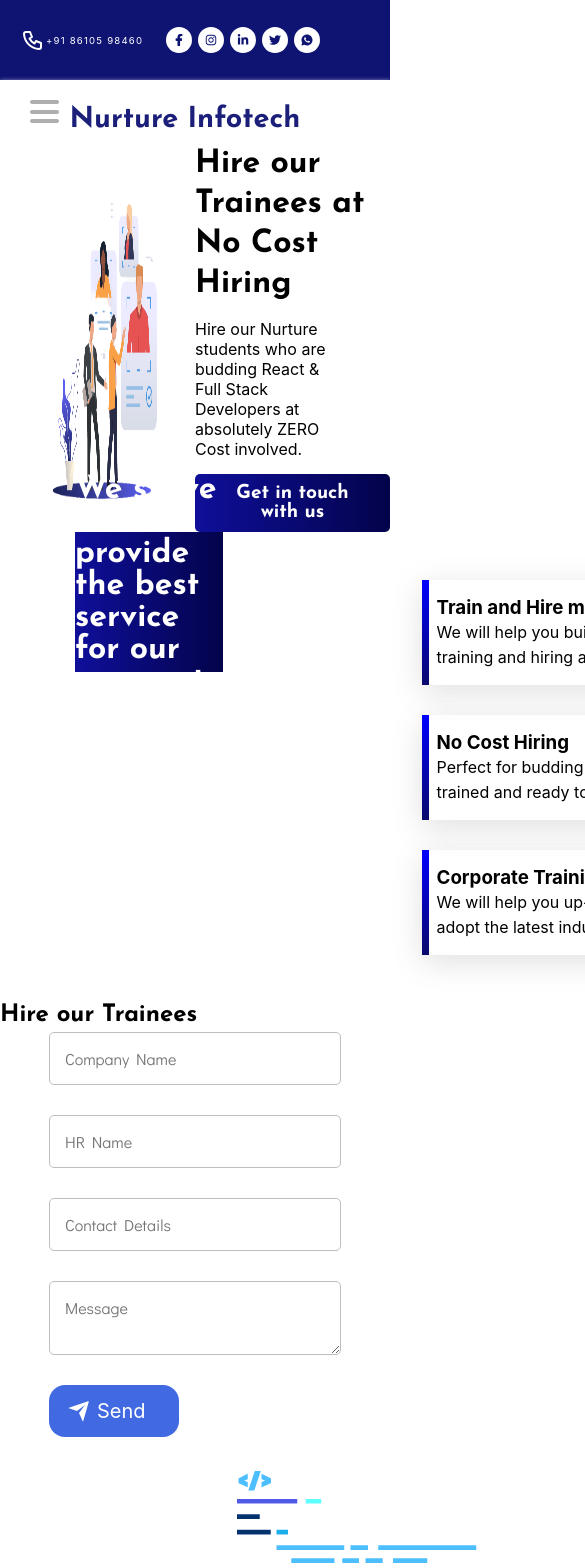
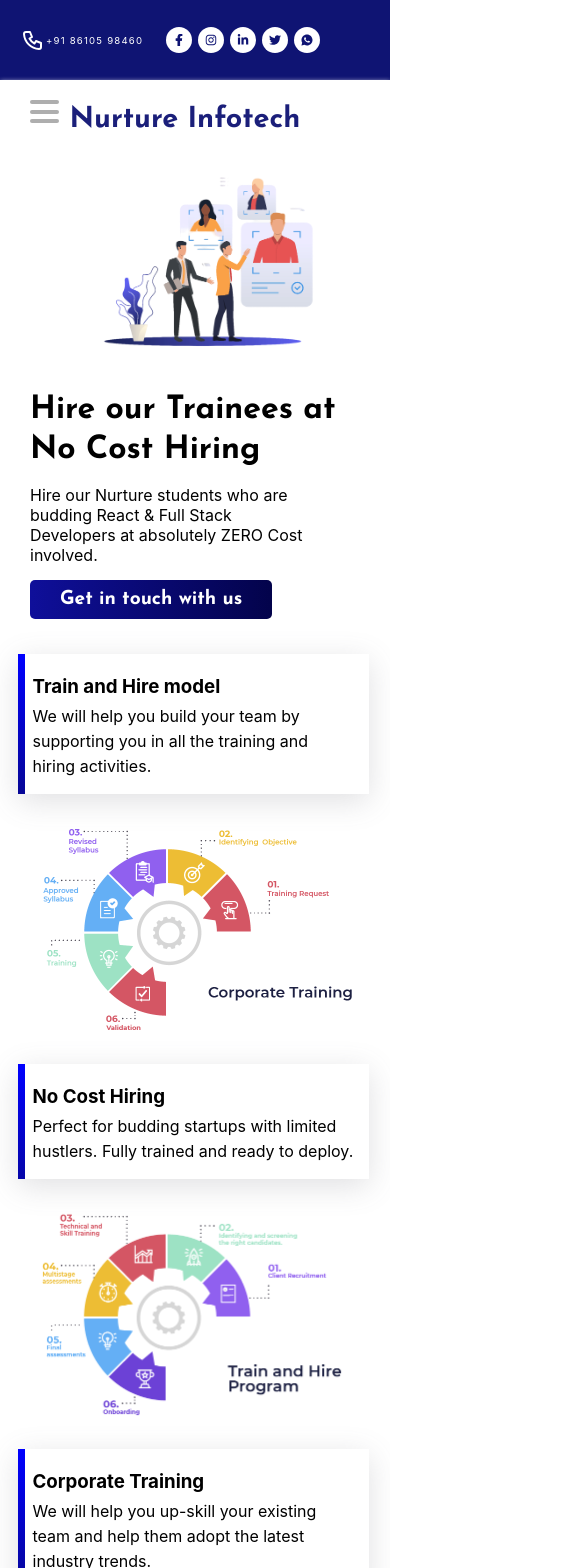
Before and after one commit to tamilselvanrangasamy/NurtureInfotech, a React (Create React App) app: page /hireus in a window 390 px wide. Shown: the top 1568 px of the page, 585 px wide, since content can reach past the window. Built offline with nearby package versions, Linux system fonts and the light colour scheme; a web font is replaced by a local one.

Commit message:
galleryPage

```diff
--- a/src/App.js
+++ b/src/App.js
@@ -8,6 +8,7 @@
 import Enquiryform from "./Components/Enquiry/Enquiryform";
 import Contact from "./Components/Contact/Contact";
 import Hireus from "./Components/HireUs/Hireus";
+import Gallery from "./Components/Gallery/Gallery";
 
 function App() {
   return (
@@ -22,6 +23,7 @@
           <Route path="/enquire" element={<Enquiryform></Enquiryform>}></Route>
           <Route path="/contact" element={<Contact></Contact>} ></Route>
           <Route path="/hireus" element={<Hireus></Hireus>}></Route>
+          <Route path="/gallery" element={<Gallery></Gallery>}></Route>
         </Routes>
 
         <Footer></Footer>
--- /dev/null
+++ b/src/Components/Gallery/Gallery.css
@@ -0,0 +1,5 @@
+.Gallery
+{
+    min-height: 100vh;
+
+}
--- /dev/null
+++ b/src/Components/Gallery/Gallery.jsx
@@ -0,0 +1,17 @@
+import React from 'react'
+import './Gallery.css'
+
+function Gallery() {
+  return (
+    <div>
+
+
+        <section className='Gallery'>
+
+        </section>
+
+    </div>
+  )
+}
+
+export default Gallery
--- a/src/Components/HireUs/Hireus.css
+++ b/src/Components/HireUs/Hireus.css
@@ -3,6 +3,7 @@
 .mainScreen {
     /* background-color: red; */
     display: grid;
+    height: auto;
     grid-template-columns: 1fr 1fr;
 }
 
@@ -79,6 +80,12 @@
 
 }
 
+.model1>h3,
+.model2>h3,
+.model3>h3 {
+    margin: 5px 0px;
+}
+
 .TrainingModelHeading h1 {}
 
 .TrainingModelTitle {
@@ -101,18 +108,20 @@
     /* border-left: 5px solid rgb(3, 3, 75) ; */
     padding: 15px;
     box-shadow: rgba(100, 100, 111, 0.2) 0px 7px 29px 0px;
+    overflow: hidden;
 }
 
 .model1::before,
 .model2::before,
 .model3::before {
     content: '';
-    height: 105px;
+    height: 195px;
     width: 7px;
     position: absolute;
     top: 0px;
     left: 0px;
     background-image: linear-gradient(to top, rgb(10, 10, 109), blue);
+
 }
 
 .model1:hover,
@@ -131,7 +140,48 @@
 
 }
 
+.HRForm {
+    display: grid;
+    grid-template-columns: 1fr 1fr;
 
+}
+
+.hrimg {
+    transform: scale(.70);
+
+}
+
+.hrimg>img {
+    height: 100%;
+    width: 100%;
+
+}
+
+.HRHeading {
+    font-size: 2rem;
+    text-align: center;
+}
+
+.FormDesignHeading {
+    padding: 5px;
+    margin-bottom: 20px;
+    transform: translateX(-25px);
+}
+
+.FormDesign {
+    display: grid;
+    grid-template-columns: 1fr;
+
+}
+
+.image-container-mobile {
+    height: 250px;
+    display: none;
+}
+
+.image-container-mobile>img {
+    height: 100%;
+}
 
 @media all and (max-width:1400px) {
     .image-container {
@@ -165,8 +215,7 @@
 
     .hireButton {}
 
-    .TrainingModelDesign
-    {
+    .TrainingModelDesign {
         margin: 33px 109px;
     }
 
@@ -180,8 +229,132 @@
     }
 }
 
-@media all and (max-width:1024px) {}
+@media all and (max-width:1024px) {
+    .TrainingModelHeading {
+        display: block;
+        height: auto;
+        padding: 15px 20px;
+        margin: 10px 30px;
+    }
+    .TrainingModel
+    {
+        display: block;
+        margin: 0px;
+    }
+    .hireHeadingtwo
+    {
+        font-size: 1.8rem;
+        text-align: center;
+    }
 
-@media all and (max-width:768px) {}
+    .mainScreen {
+        grid-template-columns: 1fr;
+        justify-content: center;
+    }
+    .hirebtn
+    {
+        display: flex;
+    }
+    .hireDetails
+    {
+        padding: 10px 15px;
+    }
+    .TrainingModelDesign
+    {
+        margin: 0px;
+    }
+    .model1,.model2,.model3
+    {
+        width: 320px;
+        margin: 10px;
+    }
+    /* .image-container
+    {
+        height: 370px;
+        width: 450px;
+    }
+    .image-container > img
+    {
+        height: 100%;
+        width: 100%;
+    } */
+    .TrainingModelimg
+    {
+        display: grid;
+        align-items: center;
+    }
+    .HireForm
+    {
+        margin-top: 30px;
+    }
 
-@media all and (max-width:540px) {}
+}
+
+@media all and (max-width:768px) {
+
+}
+
+@media all and (max-width:540px) {
+    .TrainingModelHeading {
+        display: none;
+    }
+
+    .mainScreen {
+        grid-template-columns: 1fr;
+        justify-content: center;
+    }
+
+    .hireDetailsHeading {
+        padding: 15px;
+
+    }
+
+    .TrainingModelDesign {
+        display: grid;
+        max-width: 100vw;
+        grid-template-columns: 1fr;
+        justify-content: center;
+        margin: 0px;
+        padding: 0px;
+    }
+
+    .model1,
+    .model2,
+    .model3 {
+        width: 80vw;
+    }
+
+    .TrainingModelTitle {
+        display: flex;
+        align-items: start;
+        margin: 0px auto;
+        height: auto;
+    }
+
+    .image-container {
+        height: 250px;
+    }
+
+    .HRForm {
+        display: grid;
+        grid-template-columns: 1fr;
+    }
+
+    .Contactbutton {
+        width: 50%;
+        display: flex;
+        justify-content: center;
+        margin-bottom: 20px;
+    }
+    .image-container-mobile {
+        height: 250px;
+        display: block;
+    }
+    .TrainingModelimg
+    {
+        display: none;
+    }
+    .model1, .model2, .model3 {
+        width: 90vw;
+    }
+}
--- a/src/Components/HireUs/Hireus.jsx
+++ b/src/Components/HireUs/Hireus.jsx
@@ -2,10 +2,11 @@
 import './Hireus.css'
 function Hireus() {
   const [selectedTag, setSelectedTag] = useState(null);
-    const [ContactDatas, SetContactDatas] = useState({
-        Name: "",
-        PhoneNumber: "",
-        Message: ""
+  const [HireDatas, setHireDatas] = useState({
+    CompanyName: "",
+    HRName: "",
+    ContactDetails: "",
+    Details: ""
   })
 
   const showImage = (tag) => {
@@ -13,9 +14,9 @@
   };
 
 
-      const handleChange = (e) => {
-        SetContactDatas({
-          ...ContactDatas,
+  const HirehandleChange = (e) => {
+    setHireDatas({
+      ...HireDatas,
       [e.target.name]: e.target.value
     })
   }
@@ -30,9 +31,9 @@
           <div className='hireDetails'>
             <div className='hireDetailsHeading'>
               <h1 className='hireHeadingOne'>Hire our Trainees at No Cost Hiring</h1>
-                            <h3 className='hireHeadingtwo'></h3>
+
               <h4 className='hireHeadingthr'>Hire our Nurture students who are budding React & Full Stack Developers at absolutely ZERO Cost involved.</h4>
-                            <button className='hireButton'>Get in touch with us</button>
+              <div className='hirebtn'><button className='hireButton'>Get in touch with us</button></div>
             </div>
           </div>
         </div>
@@ -51,13 +52,22 @@
                 <p>We will help you build your team by supporting you in all the training and hiring activities.</p>
 
               </div>
+              <div className="image-container-mobile">
+                  <img src={`./assets/images/hire/hire1.png`} alt={`Image ${selectedTag}`} />
+                </div>
               <div className='model2' onClick={() => showImage('Hire3')}>
                 <h3>No Cost Hiring</h3>
                 <p>Perfect for budding startups with limited hustlers. Fully trained and ready to deploy.</p>
               </div>
+              <div className="image-container-mobile">
+                  <img src={`./assets/images/hire/hire2.png`} alt={`Image ${selectedTag}`} />
+                </div>
               <div className='model3' onClick={() => showImage('Hire2')}>
                 <h3>Corporate Training</h3>
                 <p>We will help you up-skill your existing team and help them adopt the latest industry trends.</p>
+              </div>
+              <div className="image-container-mobile">
+                  <img src={`./assets/images/hire/hire3.png`} alt={`Image ${selectedTag}`} />
                 </div>
             </div>
             <div className='TrainingModelimg'>
@@ -67,7 +77,7 @@
                 <div className="image-container">
                   <img src={`./assets/images/hire/${selectedTag}.png`} alt={`Image ${selectedTag}`} />
                 </div>
-                            ):( <div className="image-container">
+              ) : (<div className="image-container">
                 <img src={`./assets/images/hire/hire1.png`} alt={`Image ${selectedTag}`} />
               </div>)}
             </div>
@@ -75,16 +85,20 @@
         </div>
 
         <div className='HireForm'>
-            <h1>Hire our Trainees</h1>
+          <h1 className='HRHeading'>Hire our Trainees</h1>
+          <div className='HRForm'>
+            <div className='hrimg'>
+              <img src='./assets/images/hire/requirement.gif'></img>
+            </div>
             <div className='FormDesign'>
-
-              <input type='text' onChange={handleChange} autoComplete='off' placeholder='Company Name' name='Name' value={ContactDatas.Name}></input>
+              <h1 className='FormDesignHeading'>Hire our Trainees</h1>
+              <input type='text' onChange={HirehandleChange} autoComplete='off' placeholder='Company Name' name='CompanyName' value={HireDatas.CompanyName}></input>
               <label className='label'></label>
-              <input type='text' onChange={handleChange} autoComplete='off' placeholder='HR Name' name='PhoneNumber' value={ContactDatas.PhoneNumber}></input>
+              <input type='text' onChange={HirehandleChange} autoComplete='off' placeholder='HR Name' name='HRName' value={HireDatas.HRName}></input>
               <label className='label'></label>
-              <input type='text' onChange={handleChange} autoComplete='off' placeholder='Contact Details' name='Name' value={ContactDatas.Name}></input>
+              <input type='text' onChange={HirehandleChange} autoComplete='off' placeholder='Contact Details' name='ContactDetails' value={HireDatas.ContactDetails}></input>
               <label className='label'></label>
-              <textarea  onChange={handleChange} autoComplete='off' placeholder='Message' name='Message' value={ContactDatas.Message}>
+              <textarea onChange={HirehandleChange} autoComplete='off' placeholder='Message' name='Details' value={HireDatas.Details}>
               </textarea>
               <label className='label'></label>
               <button className='Contactbutton'>
@@ -104,15 +118,15 @@
                     </svg>
                   </div>
                 </div>
-                <span>Send</span>
+                <span>Register</span>
               </button>
 
 
             </div>
+
           </div>
-            <div>
-                <img src='./assets/images/hire/requirement.gif'></img>
         </div>
+
       </section>
 
     </div>
--- a/src/Components/NavBarDesign/Footer/Footer.jsx
+++ b/src/Components/NavBarDesign/Footer/Footer.jsx
@@ -18,6 +18,7 @@
                         <li><Link>About</Link></li>
                         <li><Link>Course</Link></li>
                         <li><Link>Enquire</Link></li>
+                        <li><Link>Privacy Policy</Link></li>
                     </ul>
                 </div>
                 <div className='footerTrend'>
--- a/src/Components/NavBarDesign/Navbar.jsx
+++ b/src/Components/NavBarDesign/Navbar.jsx
@@ -186,7 +186,7 @@
             <Link className="nav-link" to="/hireus">
               Hire Us
             </Link>
-            <Link className="nav-link" to="/category">
+            <Link className="nav-link" to="/gallery">
               Gallery
             </Link>
             <Link className="nav-link" to="/enquire">
```
Lines whose indentation alone changed are shown as unchanged.
